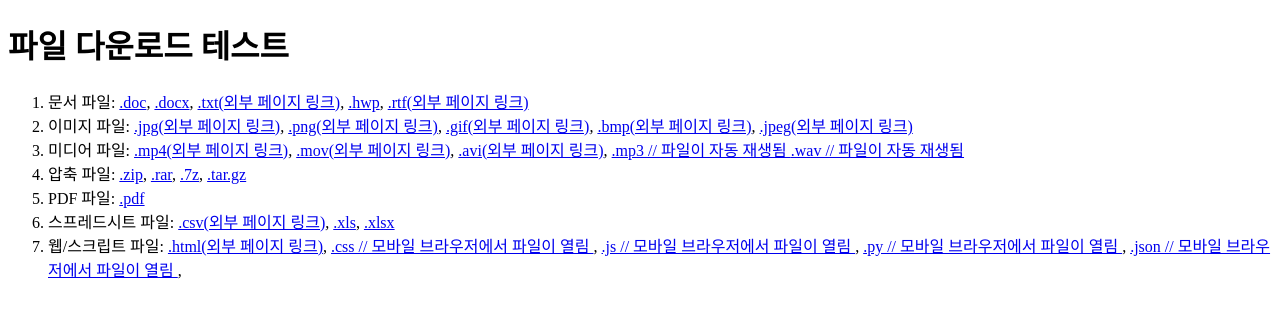
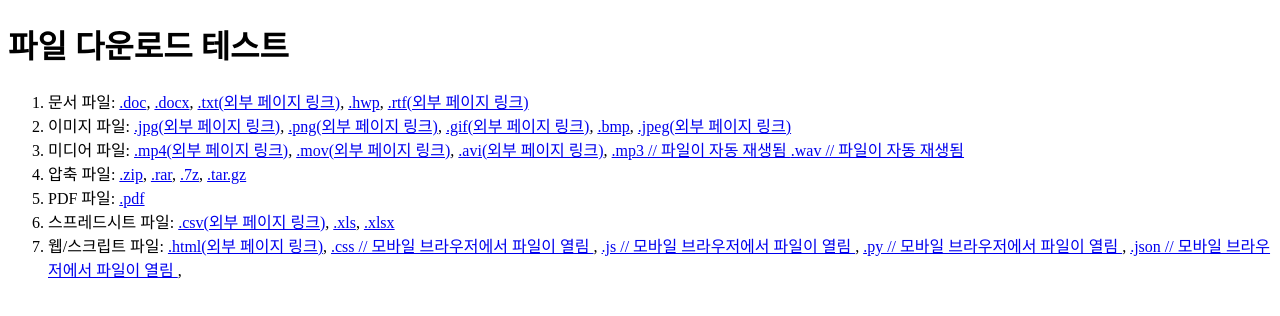
Before and after one commit to NaverAppQA/download-test-0425, a plain HTML site: page index.html in a window 1280 px wide. Drawn offline with Linux system fonts and the light colour scheme.

Commit message:
Update index.html

```diff
--- a/index.html
+++ b/index.html
@@ -20,7 +20,7 @@
       <a href="https://www.gnu.ac.kr/common/nttFileDownload.do?fileKey=cf7694f74fc3c94df819896034791146">.jpg(외부 페이지 링크)</a>,
       <a href="https://www.suwon.go.kr:22871/bbsDownload.do?bbs_seq=1088&sfn=8b572b29-ebec-436f-ac07-d39489c479fa.png">.png(외부 페이지 링크)</a>,
       <a href="https://ydu-cms.u1.ac.kr/_prog/_board/common/download.php?code=smart_0501&ntt_no=2523&atch_no=2">.gif(외부 페이지 링크)</a>,
-      <a href="https://freetestdata.com/wp-content/uploads/2023/04/1.17-MB.bmp">.bmp(외부 페이지 링크)</a>,
+      <a href="download_test_samples/sample.bmp" download="download_test_samples/sample.bmp">.bmp</a>,
       <a href="https://www.gnu.ac.kr/common/nttFileDownload.do?fileKey=efde835caf819fbcb898faaa29b13a23">.jpeg(외부 페이지 링크)</a>
     </li>
     <li>
```
